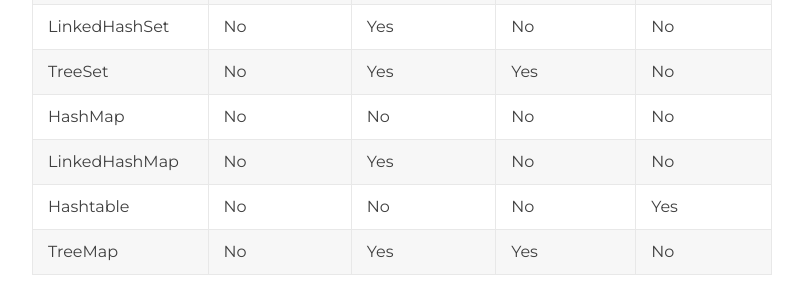
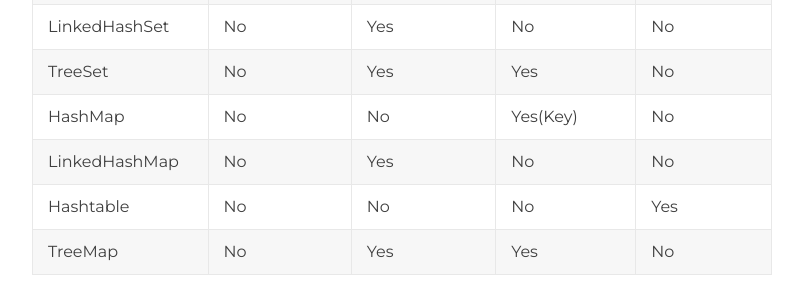
Before and after one commit to kimchanjung/blog-backup, a Jekyll site: the page built from _posts/java/2020-01-15-java-collection.md, in a window 1280 px wide and 900 px high, scrolled down 1186 px. Shown: the part 153-453 px from the top of the window, without its empty margins (238-1041 px from the left). Built offline with Jekyll 4.4.1, drawn with Linux system fonts in a browser that asks for light colours.

Commit message:
java collection 수정

```diff
--- a/_posts/java/2020-01-15-java-collection.md
+++ b/_posts/java/2020-01-15-java-collection.md
@@ -20,7 +20,7 @@ published: true
 | HashSet       | No   | No    | No   | No           |
 | LinkedHashSet | No   | Yes   | No   | No           |
 | TreeSet       | No   | Yes   | Yes  | No           |
-| HashMap       | No   | No    | No   | No           |
+| HashMap       | No   | No    | Yes(Key)   | No           |
 | LinkedHashMap | No   | Yes   | No   | No           |
 | Hashtable     | No   | No    | No   | Yes          |
 | TreeMap       | No   | Yes   | Yes  | No           |
```
